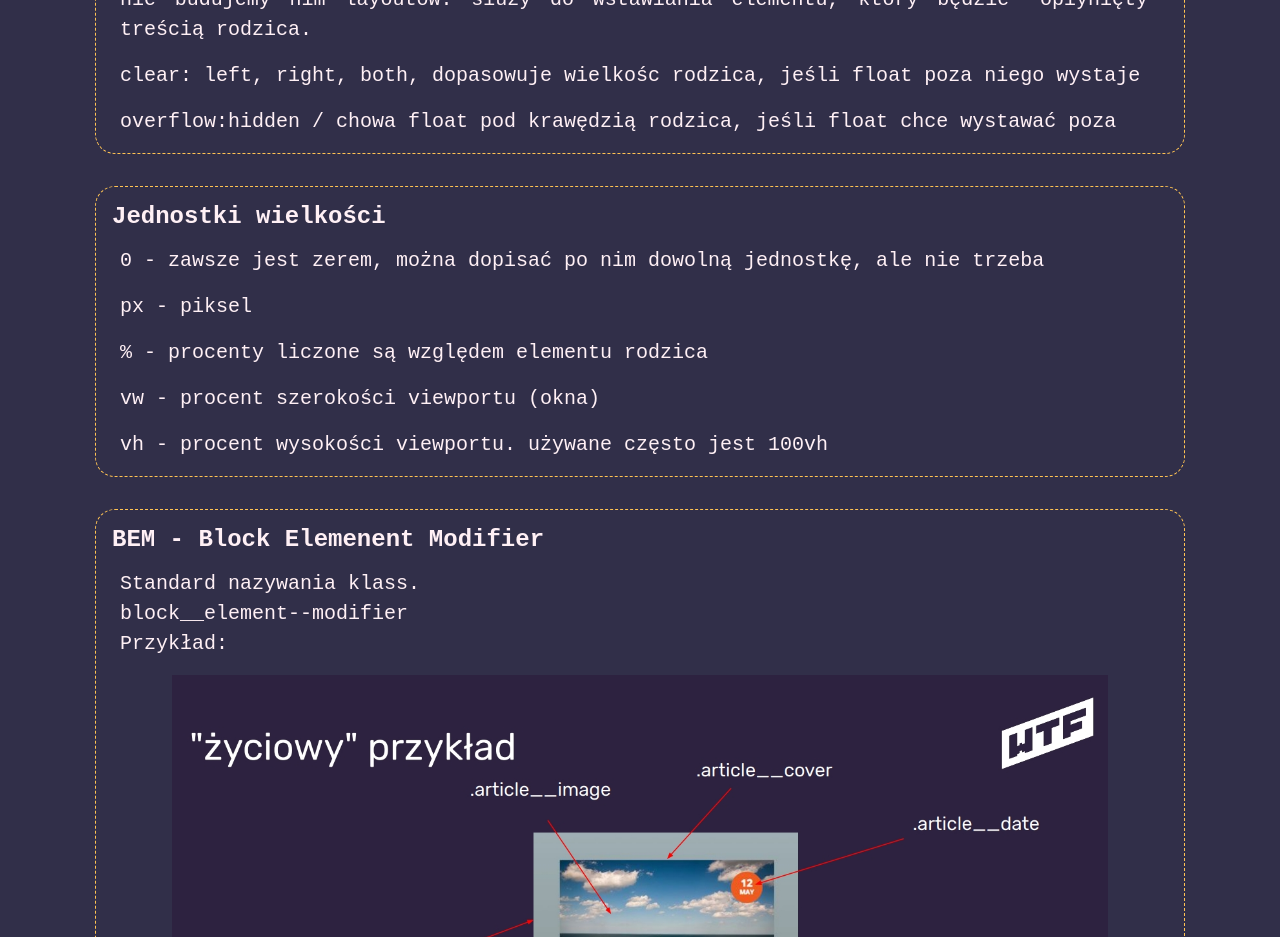
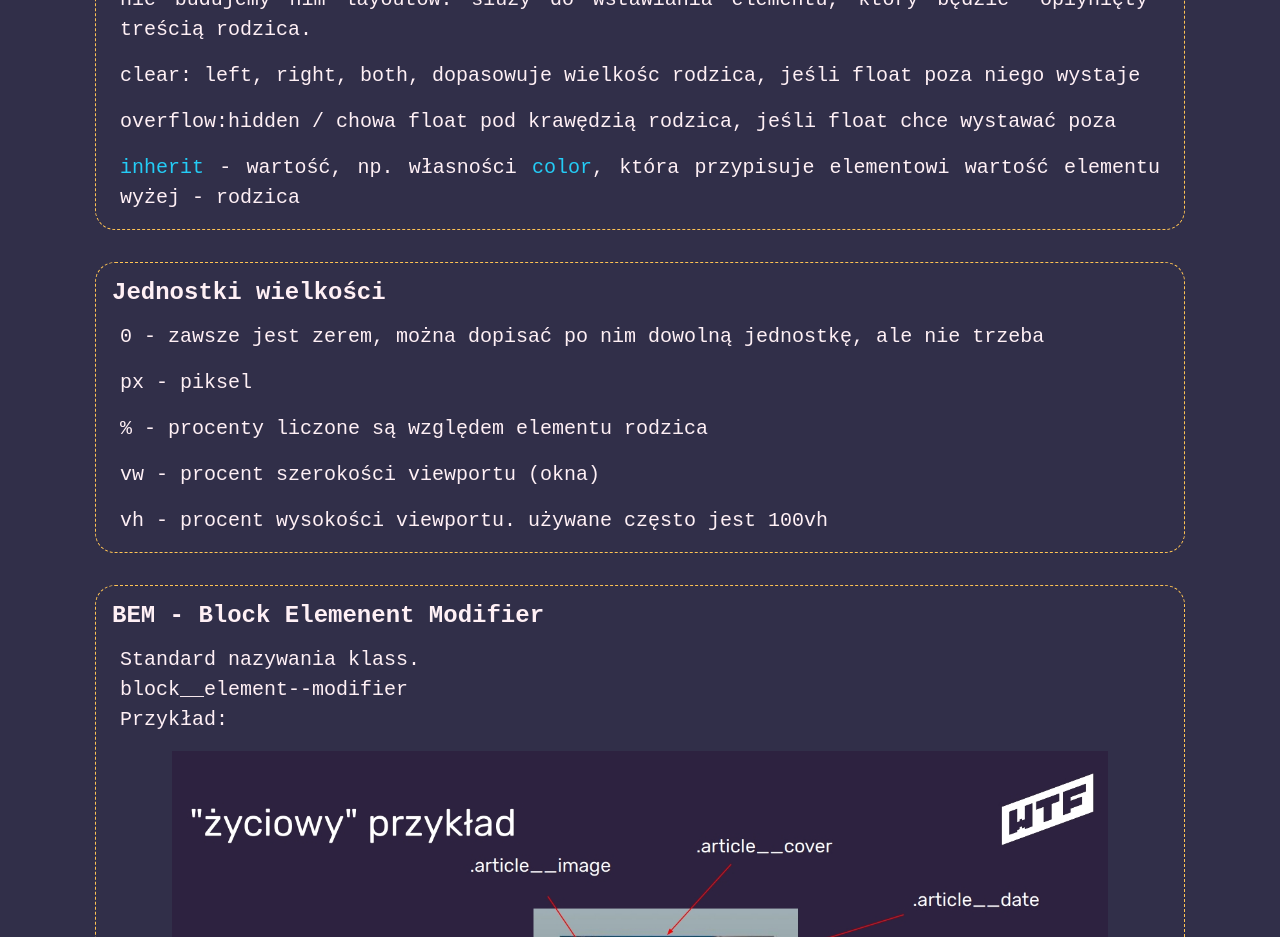
Before and after one commit to michal-krawczyk10/homepage, a website: page pages/css.html in a window 1280 px wide. Shown: the part 2820-3757 px from the top of the page. Drawn offline with Linux system fonts and the light colour scheme.

Commit message:
week 4 done

```diff
--- a/pages/css.html
+++ b/pages/css.html
@@ -174,6 +174,7 @@
             overflow:hidden / chowa float pod krawędzią rodzica, jeśli float
             chce wystawać poza
           </p>
+          <p class="article__text"><span class="code__text--property">inherit</span> - wartość, np. własności <span class="code__text--property">color</span>, która przypisuje elementowi wartość elementu wyżej - rodzica</p>
         </article>
         <article class="article">
           <h2 class="article__header">Jednostki wielkości</h2>
```
